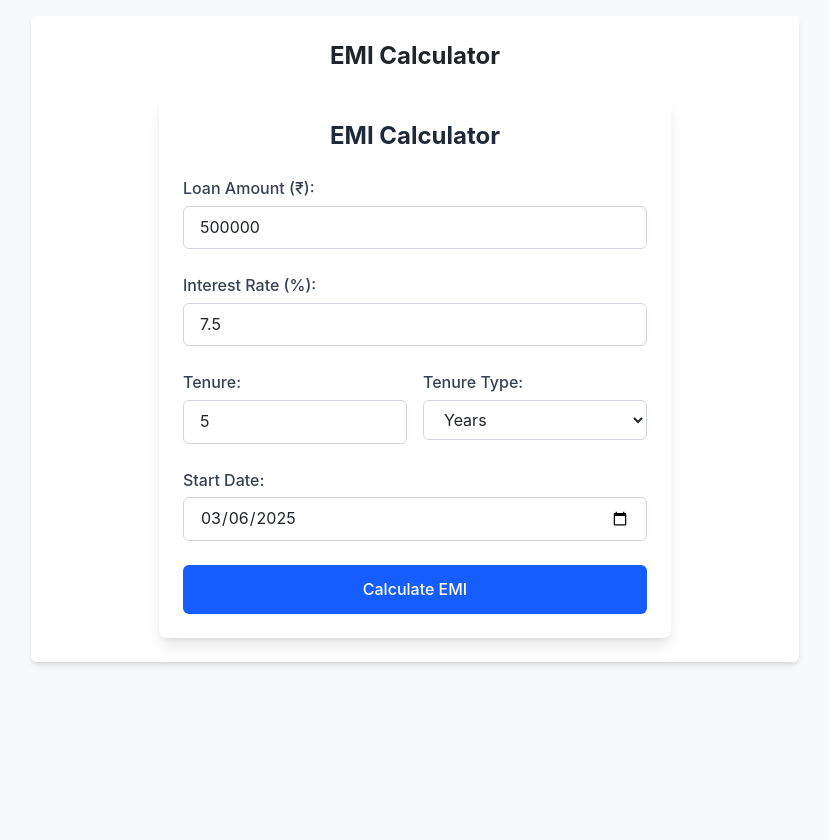
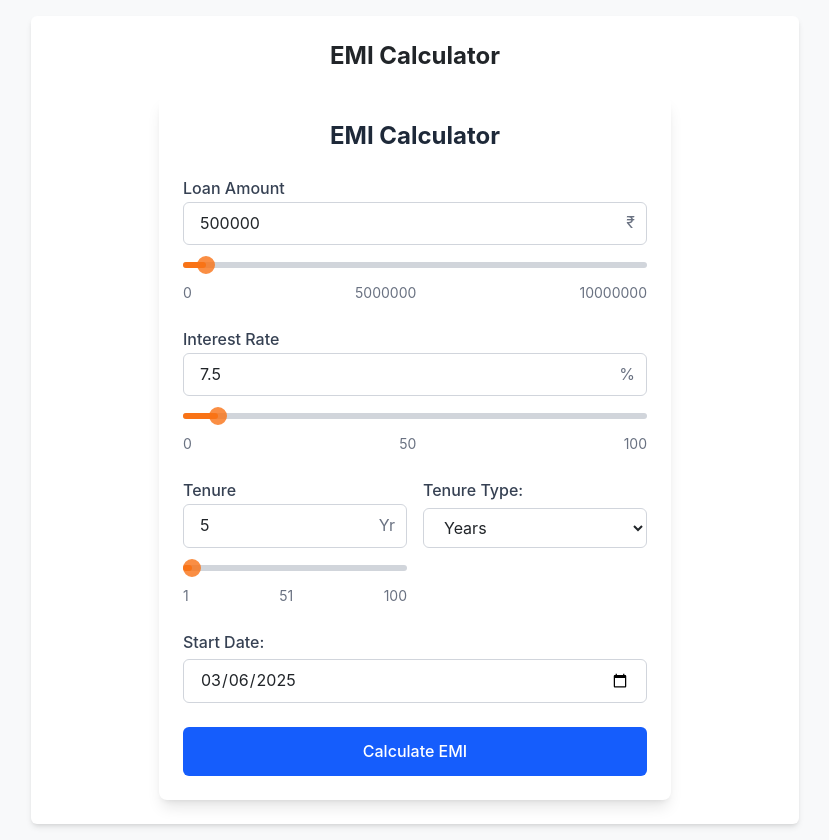
Before and after one commit to Ajinkya-Kardile/emi-calculator, a Next.js app: page / in a window 1280 px wide. Shown: the whole page, without its empty margins (225-1054 px from the left). Before the commit the page ends 800 px from the top, so only its background shows below. Built offline with nearby package versions, Linux system fonts and the light colour scheme.

Commit message:
**fixes**: css fixes

```diff
--- a/package.json
+++ b/package.json
@@ -10,6 +10,7 @@
   },
   "dependencies": {
     "next": "15.2.1",
+    "rc-slider": "^11.1.8",
     "react": "^19.0.0",
     "react-dom": "^19.0.0",
     "recharts": "^2.15.1"
--- a/src/app/components/form/EmiForm.tsx
+++ b/src/app/components/form/EmiForm.tsx
@@ -1,6 +1,7 @@
 "use client";
 import React, { useEffect, useState } from "react";
 import { calculateEmi } from "../../utils/calculateEmi";
+import LoanInput from "@/components/form/LoanInput";
 
 export default function EmiForm({ setEmiData }: { setEmiData: Function }) {
     const [loanAmount, setLoanAmount] = useState(500000);
@@ -24,37 +25,15 @@ export default function EmiForm({ setEmiData }: { setEmiData: Function }) {
             <h2 className="text-2xl font-bold text-gray-800 text-center">EMI Calculator</h2>
 
             {/* Loan Amount */}
-            <div>
-                <label className="block text-gray-700 font-medium">Loan Amount (₹):</label>
-                <input
-                    type="number"
-                    value={loanAmount}
-                    onChange={(e) => setLoanAmount(Number(e.target.value))}
-                    className="w-full mt-1 px-4 py-2 border border-gray-300 rounded-md focus:ring-2 focus:ring-blue-400 focus:outline-none transition"
-                />
-            </div>
+            <LoanInput label="Loan Amount" value={loanAmount} setValue={setLoanAmount} min={0} max={10000000} step={1000} unit="₹" />
 
             {/* Interest Rate */}
-            <div>
-                <label className="block text-gray-700 font-medium">Interest Rate (%):</label>
-                <input
-                    type="number"
-                    value={interestRate}
-                    onChange={(e) => setInterestRate(Number(e.target.value))}
-                    className="w-full mt-1 px-4 py-2 border border-gray-300 rounded-md focus:ring-2 focus:ring-blue-400 focus:outline-none transition"
-                />
-            </div>
+            <LoanInput label="Interest Rate" value={interestRate} setValue={setInterestRate} min={0} max={100} step={0.1} unit="%" />
 
             {/* Tenure */}
             <div className="flex gap-4">
                 <div className="flex-1">
-                    <label className="block text-gray-700 font-medium">Tenure:</label>
-                    <input
-                        type="number"
-                        value={tenure}
-                        onChange={(e) => setTenure(Number(e.target.value))}
-                        className="w-full mt-1 px-4 py-2 border border-gray-300 rounded-md focus:ring-2 focus:ring-blue-400 focus:outline-none transition"
-                    />
+                    <LoanInput label="Tenure" value={tenure} setValue={setTenure} min={1} max={100} step={1} unit={tenureType === "years" ? "Yr" : "Mo"} />
                 </div>
                 <div className="flex-1">
                     <label className="block text-gray-700 font-medium">Tenure Type:</label>
--- /dev/null
+++ b/src/app/components/form/LoanInput.tsx
@@ -0,0 +1,73 @@
+"use client";
+import React from "react";
+import Slider from "rc-slider";
+import "rc-slider/assets/index.css"; // Ensure you import styles
+
+interface LoanInputProps {
+    label: string;
+    value: number;
+    setValue: (val: number) => void;
+    min: number;
+    max: number;
+    step?: number;
+    unit?: string;
+}
+
+const LoanInput: React.FC<LoanInputProps> = ({ label, value, setValue, min, max, step = 1, unit }) => {
+    return (
+        <div className="space-y-3">
+            {/* Label */}
+            <label className="text-gray-700 font-medium">{label}</label>
+
+            {/* Number Input */}
+            <div className="relative">
+                <input
+                    type="number"
+                    value={value}
+                    min={min}
+                    max={max}
+                    step={step}
+                    onChange={(e) => setValue(Number(e.target.value))}
+                    onBlur={(e) => {
+                        let newValue = Number(e.target.value);
+                        if (newValue < min) newValue = min;
+                        if (newValue > max) newValue = max;
+                        setValue(newValue);
+                    }}
+                    className="w-full px-4 py-2 border border-gray-300 rounded-md focus:ring-2 focus:ring-blue-400 focus:outline-none transition"
+                />
+                {unit && (
+                    <span className="absolute right-3 top-1/2 transform -translate-y-1/2 text-gray-500">{unit}</span>
+                )}
+            </div>
+
+            {/* Slider */}
+            <Slider
+                min={min}
+                max={max}
+                step={step}
+                value={value}
+                onChange={setValue}
+                trackStyle={{ backgroundColor: "#f97316", height: 6 }}
+                handleStyle={{
+                    backgroundColor: "#f97316",
+                    borderColor: "#f97316",
+                    height: 18,
+                    width: 18,
+                    marginTop: -6,
+                }}
+                railStyle={{ backgroundColor: "#d1d5db", height: 6 }}
+                aria-label={`${label} Slider`}
+            />
+
+            {/* Scale Labels */}
+            <div className="flex justify-between text-sm text-gray-500">
+                <span>{min}</span>
+                <span>{Math.round((min + max) / 2)}</span>
+                <span>{max}</span>
+            </div>
+        </div>
+    );
+};
+
+export default LoanInput;
```
Also changed, not shown: 1 other file (tests, documents, lock files or other folders).
